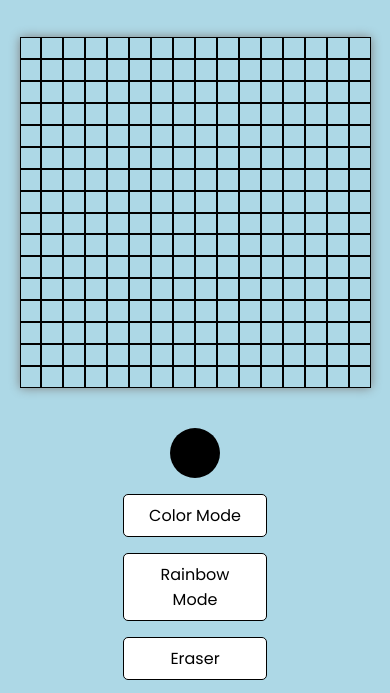
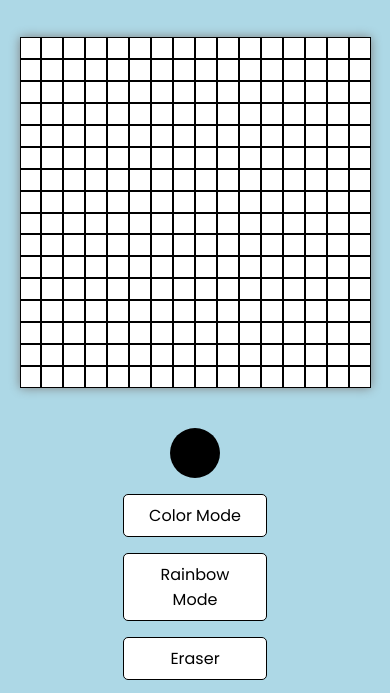
Before and after one commit to Jonathan-Heaney/etch-a-sketch, a plain HTML site: page index.html in a window 390 px wide. Shown: the part 103-796 px from the top of the page. Drawn offline with Linux system fonts and the light colour scheme.

Commit message:
Change media query dimension

```diff
--- a/style.css
+++ b/style.css
@@ -80,6 +80,7 @@ h1 {
 }
 
 #container {
+  background-color: #fff;
   width: 90vw; /* Use viewport width to fill screen width */
   height: 90vw; /* Maintain square aspect ratio */
   max-width: 600px; /* Maximum size to not be too large on desktop */
@@ -94,7 +95,7 @@ h1 {
   border: var(--border);
 }
 
-@media (min-width: 768px) {
+@media (min-width: 820px) {
   .main {
     flex-direction: row; /* Revert to row layout for larger screens */
   }
```
